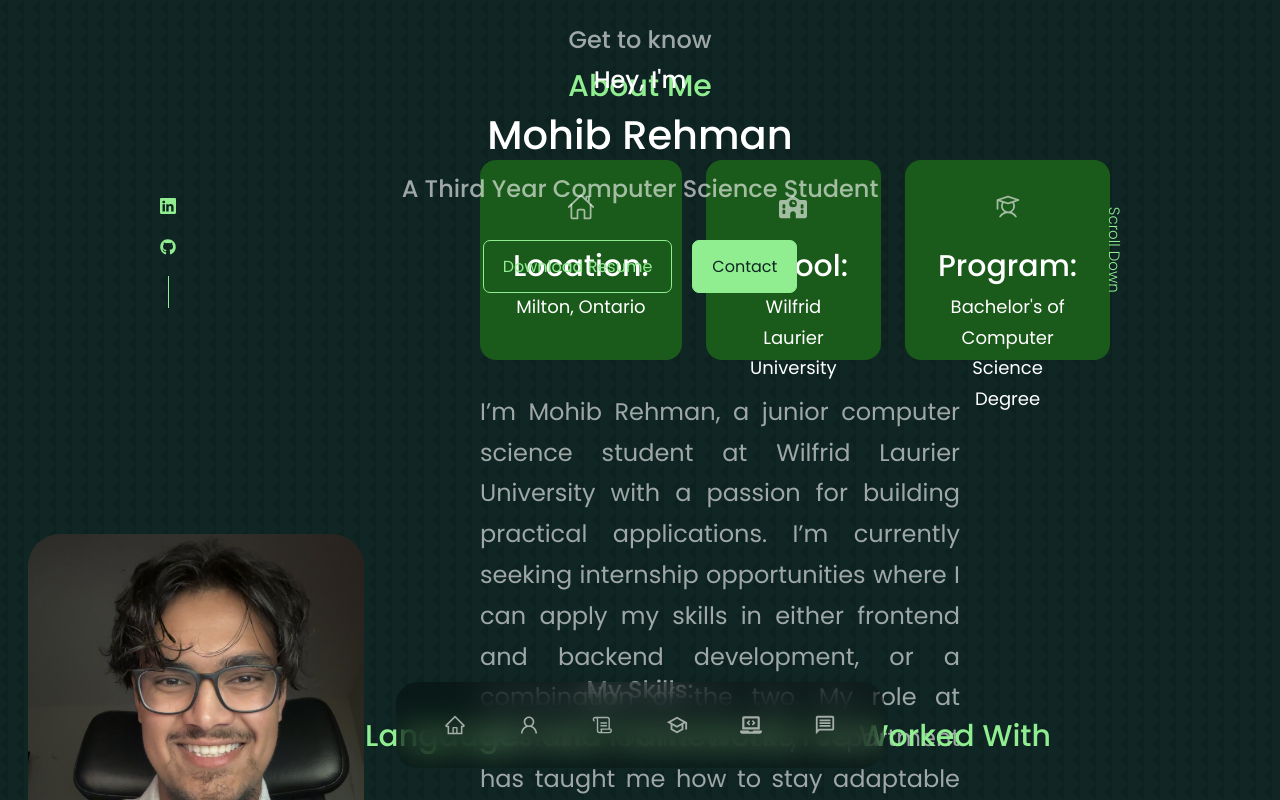
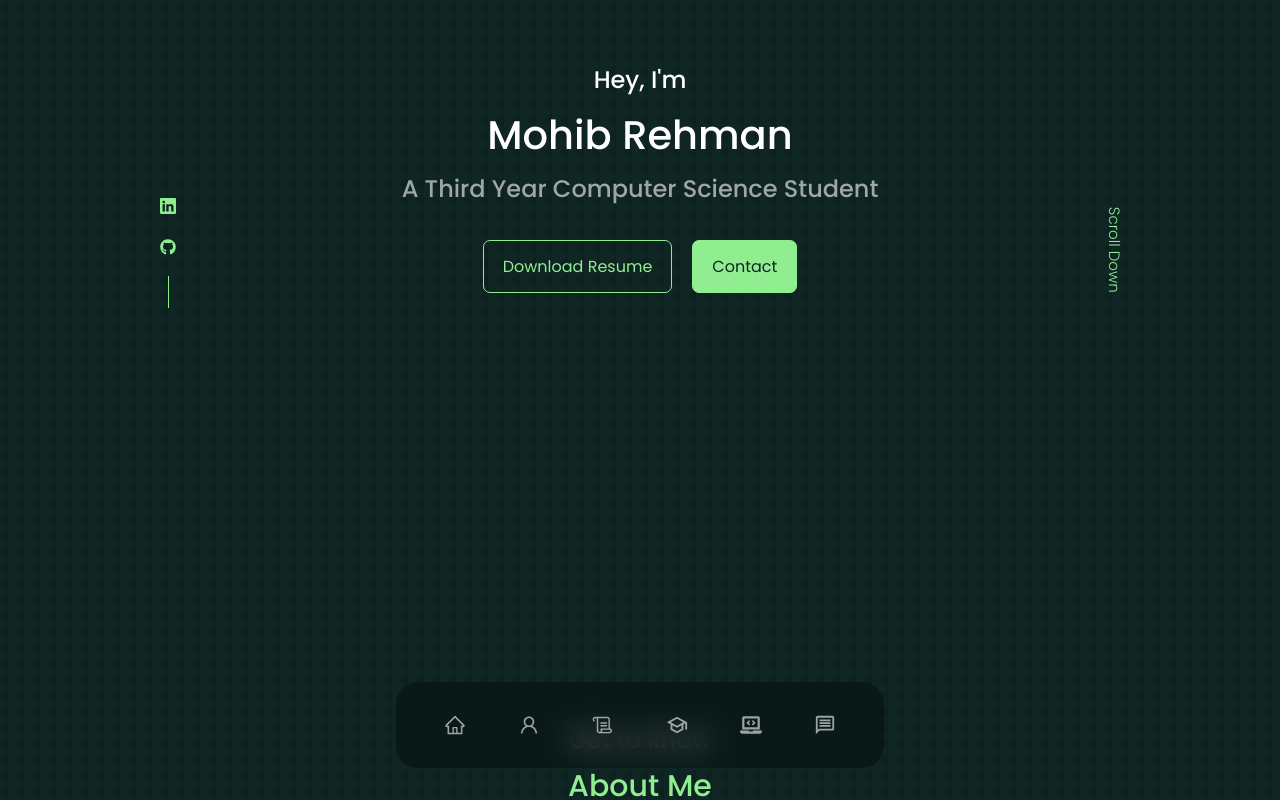
Before and after one commit to ImJehtts/Mohib-Website, a React (Create React App) app in the folder frontend/: page / in a window 1280 px wide. Shown: the top 800 px of the page. Built offline with nearby package versions, Linux system fonts and the light colour scheme.

Commit message:
Trying to fix overlap

```diff
--- a/frontend/src/components/About/About.css
+++ b/frontend/src/components/About/About.css
@@ -1,7 +1,3 @@
-#About{
-    margin-top: -700px;
-}
-
 .about__container {
     display: grid;
     grid-template-columns: 35% 50%;
--- a/frontend/src/index.css
+++ b/frontend/src/index.css
@@ -48,7 +48,6 @@ body{
 
 .container {
   width: var(--container-width-lg);
-  width: 0 auto;
 }
 
 h1,h2,h3,h4,h5{
```
